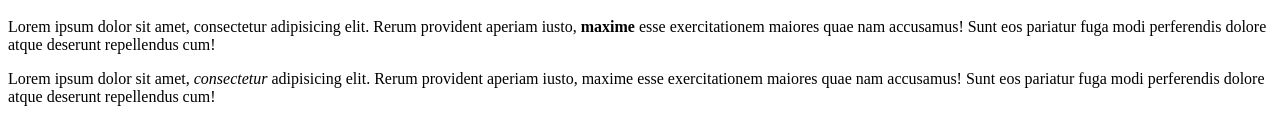
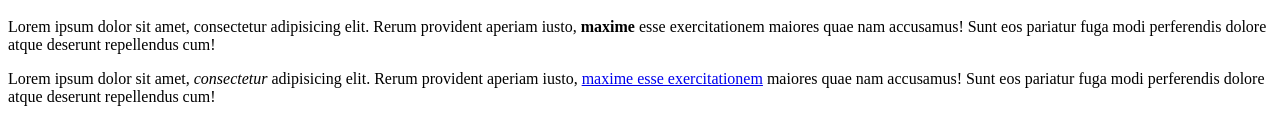
Before and after one commit to wuyeelok/html_crash_course, a plain HTML site: page index.html in a window 1280 px wide. Shown: the part 270-410 px from the top of the page. Drawn offline with Linux system fonts and the light colour scheme.

Commit message:
link to external

```diff
--- a/index.html
+++ b/index.html
@@ -21,9 +21,12 @@
     </p>
     <p>
       Lorem ipsum dolor sit amet, <em>consectetur</em> adipisicing elit. Rerum
-      provident aperiam iusto, maxime esse exercitationem maiores quae nam
-      accusamus! Sunt eos pariatur fuga modi perferendis dolore atque deserunt
-      repellendus cum!
+      provident aperiam iusto,
+      <a href="https://www.google.com.hk/" target="_blank"
+        >maxime esse exercitationem</a
+      >
+      maiores quae nam accusamus! Sunt eos pariatur fuga modi perferendis dolore
+      atque deserunt repellendus cum!
     </p>
   </body>
 </html>
```
